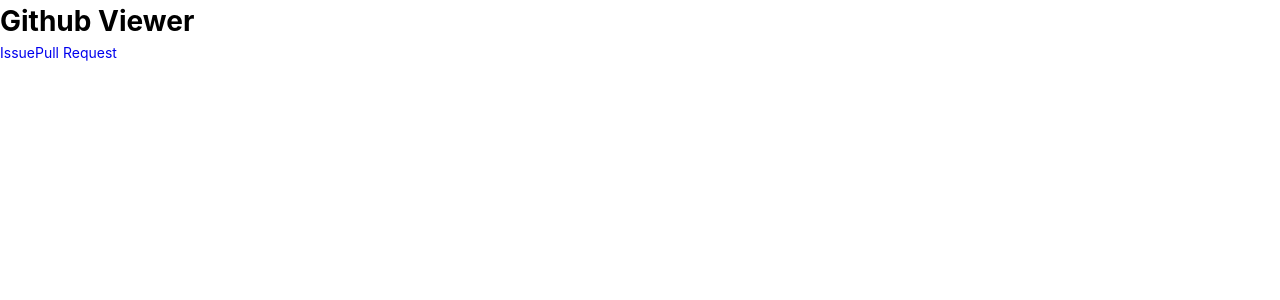
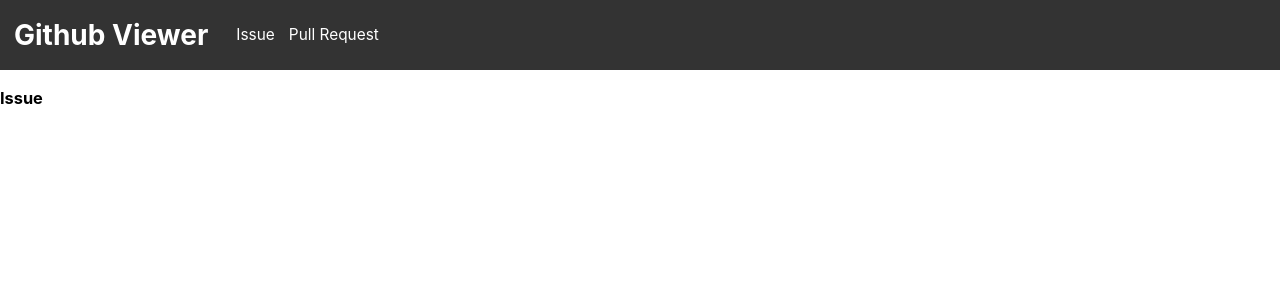
Before and after one commit to yukiyohure/redux-github-viewer, a React (Create React App) app: page /issue in a window 1280 px wide. Shown: the top 300 px of the page. Built offline with nearby package versions, Linux system fonts and the light colour scheme.

Commit message:
create header except the menu

```diff
--- a/src/App.js
+++ b/src/App.js
@@ -1,12 +1,21 @@
 import React from 'react';
 import { GlobalStyle } from './GlobalStyle';
 import Header from './components/organisms/Header';
+import { Route, Switch } from 'react-router-dom';
+import { Issue } from './components/templates/Issue';
+import { PullRequest } from './components/templates/PullRequest';
+import Index from './pages/Index.js';
 
 function App() {
   return (
     <div>
       <GlobalStyle />
       <Header />
+      <Switch>
+        <Route path='/issue' component={Issue} />
+        <Route path='/pull-request' component={PullRequest} />
+        <Route exact path='/' component={Index} />{/* pathの検索方法が前方置換なのでexactを宣言して完全一致にしてあげる */}
+      </Switch>
     </div>
   );
 }
--- a/src/components/organisms/Header.js
+++ b/src/components/organisms/Header.js
@@ -1,38 +1,64 @@
 import React from 'react';
 import styled from 'styled-components';
+import { Link } from 'react-router-dom';
+import { colors } from '../../variables';
+
+const HeaderContainer = styled.div`
+  display: flex;
+  align-items: cener;
+  background: ${colors.backgroundBlack};
+  padding: 1rem;
+`;
 
 const Title = styled.h1`
   white-space: nowrap;
+  font-size: 2rem;
+  a {
+    color: ${colors.white};
+  }
 `;
 
-const HeaderLinks = styled.ul`
+const HeaderLinkList = styled.ul`
   display: flex;
+  align-items: center;
+  padding: 0 2rem;
+  width: 100%;
+  li {
+    margin-right: 1rem;
+    font-size: 1.1rem;
+  }
+  li > a {
+    color: ${colors.white};
+    font-size: 1.1rem;
+  }
 `;
 
 const links = [
-  {
-    text: 'Issue',
-    href: '#'
-  },
-  {
-    text:'Pull Request',
-    href: '#'
-  }
+  {to: '/issue', key: 'issue', linkText: 'Issue'},
+  {to: '/pull-request', key: 'pullRequest', linkText: 'Pull Request'}
 ];
 
 const Header = () => {
   return (
     <>
+    <HeaderContainer>
       <div>
-      <Title>Github Viewer</Title>
+          <Title>
+            <Link to='/'>
+              Github Viewer
+            </Link>
+          </Title>
       </div>
-    <HeaderLinks>
+      <HeaderLinkList>
         {links.map((link) => {
           return (
-          <a href={link.href}>{link.text}</a>
+            <li key={link.key}> {/* Reactが効率よく差分抽出できるように一意のkeyを渡してあげる */}
+              <Link to={link.to}>{link.linkText}</Link>
+            </li>
           );
         })}
-    </HeaderLinks>
+      </HeaderLinkList>
+    </HeaderContainer>
     </>
   );
 }
--- /dev/null
+++ b/src/components/templates/Issue.js
@@ -0,0 +1,7 @@
+import React from 'react';
+
+export const Issue = () => {
+  return (
+    <h3>Issue</h3>
+  );
+}
--- /dev/null
+++ b/src/components/templates/PullRequest.js
@@ -0,0 +1,7 @@
+import React from 'react';
+
+export const PullRequest = () => {
+  return (
+    <h3>Pull Request</h3>
+  );
+}
--- a/src/index.js
+++ b/src/index.js
@@ -3,10 +3,17 @@
 import './index.css';
 import App from './App';
 import reportWebVitals from './reportWebVitals';
+import { BrowserRouter } from 'react-router-dom'; // ルーティングに必要なRouterコンポーネントをimport
 
 ReactDOM.render(
   <React.StrictMode>
-    <App />
+  {/*
+  Routerは子要素に一つのコンポーネントしか受け付けないので、
+  基本的に一番親のコンポーネントを囲むように設置。
+  */}
+    <BrowserRouter>
+      <App />
+    </BrowserRouter>
   </React.StrictMode>,
   document.getElementById('root')
 );
--- /dev/null
+++ b/src/pages/Index.js
@@ -0,0 +1,14 @@
+import React from 'react';
+import styled from 'styled-components';
+
+const TmpIndex = styled.h1`
+  white-space: nowrap;
+`;
+
+const Index = () => {
+  return (
+    <TmpIndex>Index</TmpIndex>
+  );
+}
+
+export default Index;
```
Also changed, not shown: 1 other file (tests, documents, lock files or other folders). Lines whose indentation alone changed are shown as unchanged.
